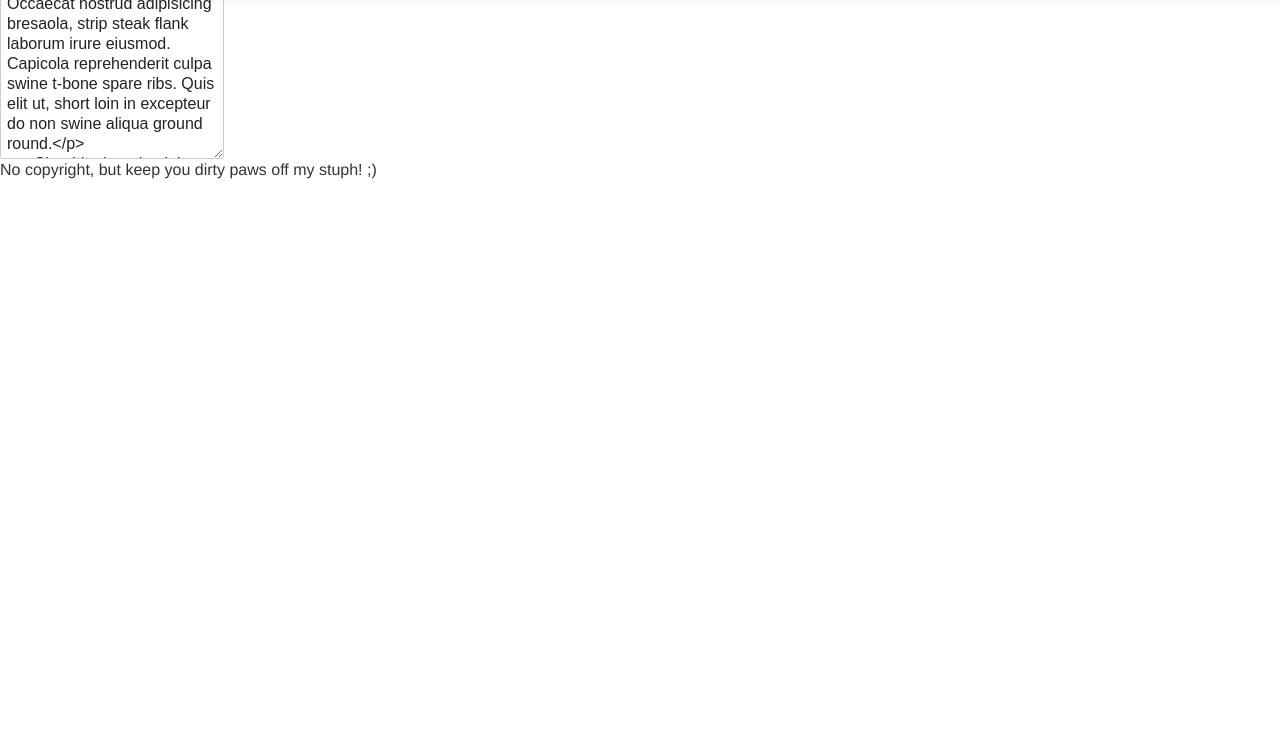
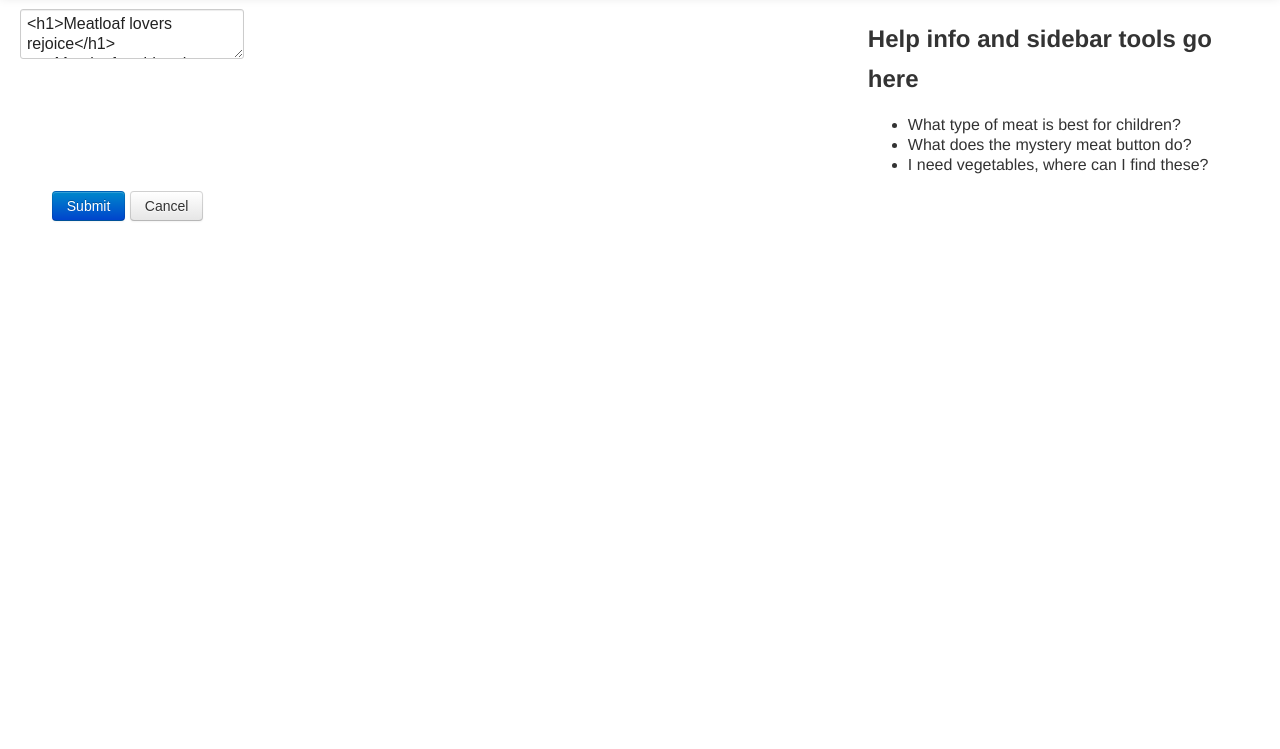
Before and after one commit to mmulich/cnx-popup-prototyping, a plain HTML site: page index.html in a window 1280 px wide. Shown: the part 51-800 px from the top of the page. Drawn offline with nearby package versions, Linux system fonts and the light colour scheme.

Commit message:
Fixes the layout and adds a help/tool sidebar region.

```diff
--- a/index.html
+++ b/index.html
@@ -15,17 +15,23 @@
 
   <!-- Bootstrap -->
   <link href="static/css/bootstrap.min.css" rel="stylesheet">
-
+  <link href="static/css/bootstrap-responsive.min.css" rel="stylesheet">
   <link rel="stylesheet" href="static/css/style.css">
+  <link rel="stylesheet" href="static/css/custom.css">
 
   <script src="static/js/libs/modernizr-2.5.3.min.js"></script>
 </head>
 <body>
-  <div class="navbar navbar-fixed-top">
+  <div class="navbar navbar-inverse navbar-fixed-top">
     <div class="navbar-inner">
       <div class="container">
+        <a class="btn btn-navbar" data-toggle="collapse" data-target=".nav-collapse">
+          <span class="icon-bar"></span>
+          <span class="icon-bar"></span>
+          <span class="icon-bar"></span>
+        </a>
         <a href="" class="brand">Connexions</a>
-        <div class="nav-collapse">
+        <div class="nav-collapse collapse">
           <ul class="nav">
             <li class="dropdown">
               <!-- Don't use th edata-toggle attr here because the
@@ -43,32 +49,37 @@
             </li>
             <li><a href="/support">Support</a></li>
           </ul>
-        </div>
-        <a class="btn btn-navbar" data-toggle="collapse" data-target=".nav-collapse">
-          <span class="icon-bar"></span>
-          <span class="icon-bar"></span>
-          <span class="icon-bar"></span>
-        </a>
+        </div><!--/.nav-collapse -->
       </div>
     </div>
   </div>
 
-  <div role="main">
+  <div role="main" class="container-fluid">
+    <div class="row-fluid">
       <form>
-      <textarea name="content" rows="10" cols="50">
+        <div class="span8">
+          <textarea name="content">
+<h1>Meatloaf lovers rejoice</h1>
 <p>Meatloaf proident ham hock exercitation excepteur. Occaecat nostrud adipisicing bresaola, strip steak flank laborum irure eiusmod. Capicola reprehenderit culpa swine t-bone spare ribs. Quis elit ut, short loin in excepteur do non swine aliqua ground round.</p>
-<p>Shoulder ham hock in qui. Magna fatback do tongue chuck ut hamburger in. Spare ribs sed pork belly quis tri-tip, cupidatat shankle meatball jowl venison sirloin culpa enim cillum. Jowl chicken in est ea voluptate t-bone tail ball tip strip steak sirloin incididunt pork enim.</p>
-<p>Nulla minim meatloaf rump short loin. Cillum drumstick excepteur irure chuck et dolor fugiat proident salami consectetur jerky short loin sirloin. Ham hock frankfurter sed fugiat minim eiusmod. Hamburger anim corned beef pork in nisi ball tip bacon ham ham hock adipisicing swine.</p>
-<p>Drumstick flank ham hock, sint venison shankle shank pariatur occaecat ribeye veniam bresaola nostrud boudin ground round. In filet mignon in eiusmod, sausage laboris dolor brisket labore beef. Salami veniam bresaola sint meatball aute, beef ribs tail. Short loin magna jowl pariatur cillum id venison brisket occaecat pork belly.</p>
-<p>Sausage boudin est pork beef, in beef ribs aliquip spare ribs. Pariatur non reprehenderit commodo flank prosciutto beef duis ribeye turkey swine boudin tenderloin. Ball tip incididunt ad enim bacon rump, beef ribs ut tail pork chop non pork. Brisket in ex, duis bacon pork irure proident shankle in anim ham. Swine officia aute labore pork loin pancetta velit rump. Frankfurter dolor eiusmod qui officia consequat magna sirloin ea ex. Qui cupidatat minim jowl, ad occaecat exercitation est ball tip biltong nulla venison sunt sirloin.</p>
           </textarea>
+        </div>
+        <div class="span4">
+          <h3>Help info and sidebar tools go here</h3>
+          <ul>
+            <li>What type of meat is best for children?</li>
+            <li>What does the mystery meat button do?</li>
+            <li>I need vegetables, where can I find these?</li>
+          </ul>
+        </div>
+        <div class="span12">
           <button type="submit" name="submit"
                   class="btn btn-primary">Submit</button>
           <button type="button" name="cancel"
                   class="btn">Cancel</button>
+        </div>
       </form>
-  </div>
-  <footer>No copyright, but keep you dirty paws off my stuph! ;)</footer>
+    </div><!-- /row -->
+  </div><!-- /container -->
 
   <script src="//ajax.googleapis.com/ajax/libs/jquery/1.7.2/jquery.min.js"></script>
   <script>window.jQuery ||
--- /dev/null
+++ b/static/css/custom.css
@@ -0,0 +1,3 @@
+body {
+  padding-top: 60px; /* 60px to make the container go all the way to the bottom of the topbar */
+}
```
Lines whose indentation alone changed are shown as unchanged.
